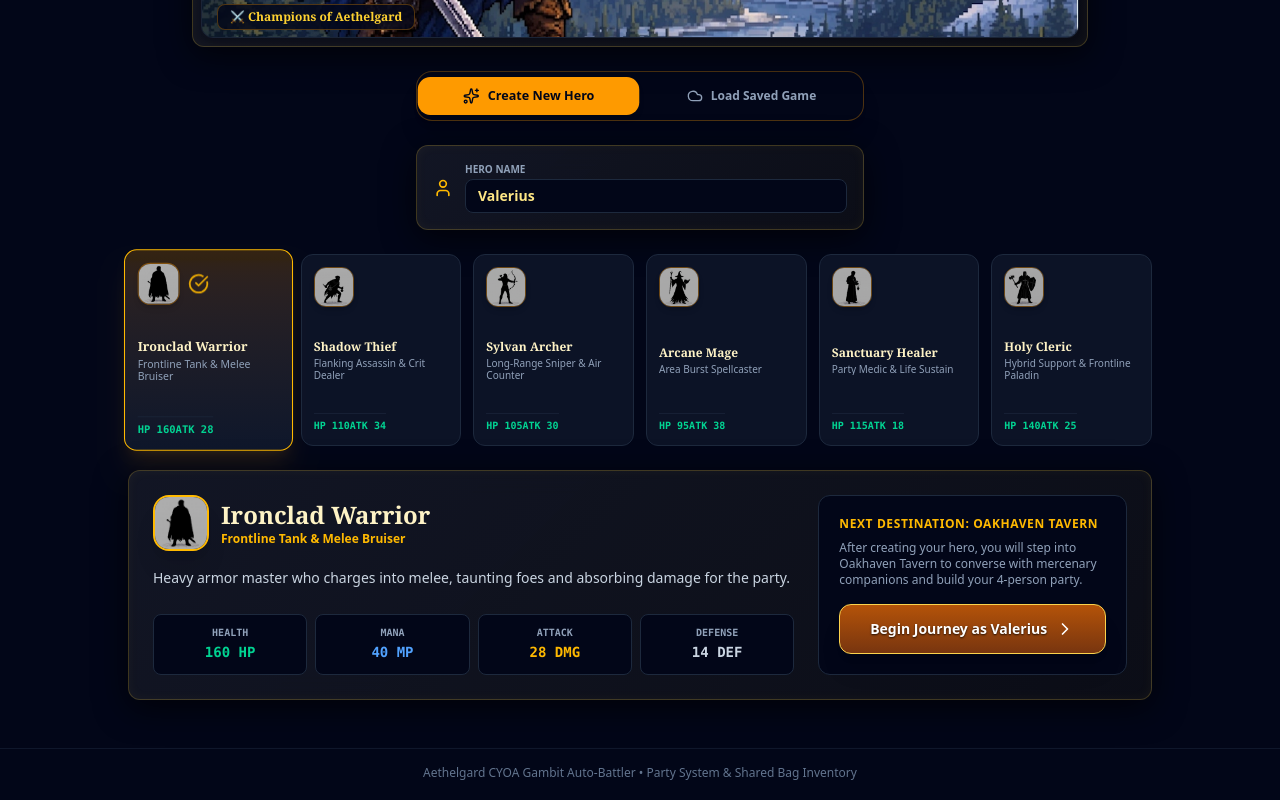
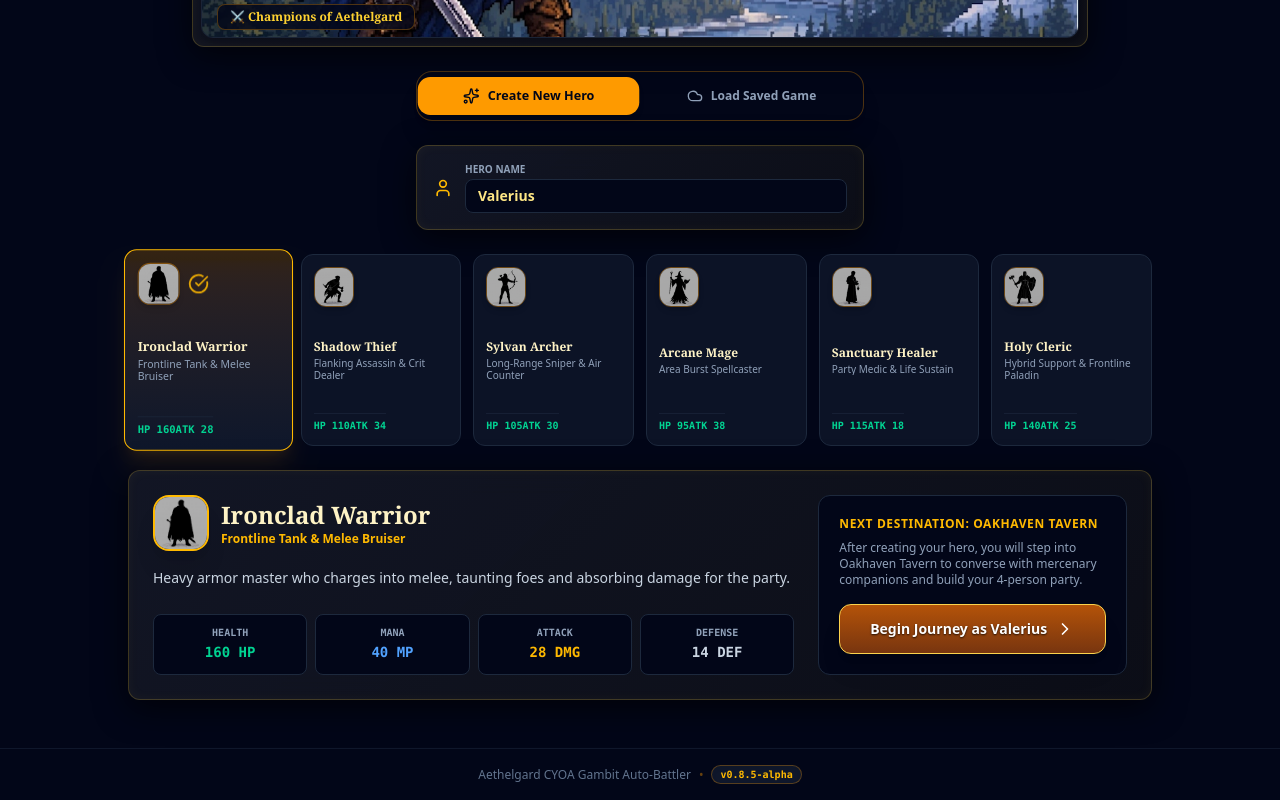
Before and after one commit to tyranticore/story-gambit-rpg, a React (Vite) app: page / in a window 1280 px wide. Shown: the part 725-1525 px from the top of the page. Built offline with nearby package versions, Linux system fonts and the light colour scheme.

Commit message:
feat: Add version tracking v0.8.5-alpha and update footer branding

```diff
--- a/package.json
+++ b/package.json
@@ -1,7 +1,7 @@
 {
   "name": "story-gambit-rpg",
   "private": true,
-  "version": "0.0.0",
+  "version": "0.8.5",
   "type": "module",
   "scripts": {
     "dev": "vite --host 0.0.0.0",
--- a/src/App.jsx
+++ b/src/App.jsx
@@ -11,6 +11,7 @@ import { MAP_NODES } from './data/mapNodes';
 import { getInitialGameState, saveToLocalStorage, loadFromLocalStorage, sanitizeGameState } from './engine/saveManager';
 import { INITIAL_STORY } from './data/initialStory';
 import { HERO_CLASSES } from './data/heroClasses';
+import { GAME_VERSION } from './version';
 
 export default function App() {
   const [gameState, setGameState] = useState(() => {
@@ -347,8 +348,12 @@ export default function App() {
       )}
 
       {/* Footer Branding */}
-      <footer className="py-4 border-t border-slate-900 text-center text-xs text-slate-500">
-        <p>Aethelgard CYOA Gambit Auto-Battler • Party System & Shared Bag Inventory</p>
+      <footer className="py-4 border-t border-slate-900 text-center text-xs text-slate-500 flex items-center justify-center gap-2">
+        <span>Aethelgard CYOA Gambit Auto-Battler</span>
+        <span className="text-amber-500/40">•</span>
+        <span className="px-2 py-0.5 rounded-full bg-slate-900 border border-amber-500/30 text-amber-400 font-mono text-[10px] font-bold shadow-inner">
+          {GAME_VERSION}
+        </span>
       </footer>
     </div>
   );
--- /dev/null
+++ b/src/version.js
@@ -0,0 +1 @@
+export const GAME_VERSION = 'v0.8.5-alpha';
```
